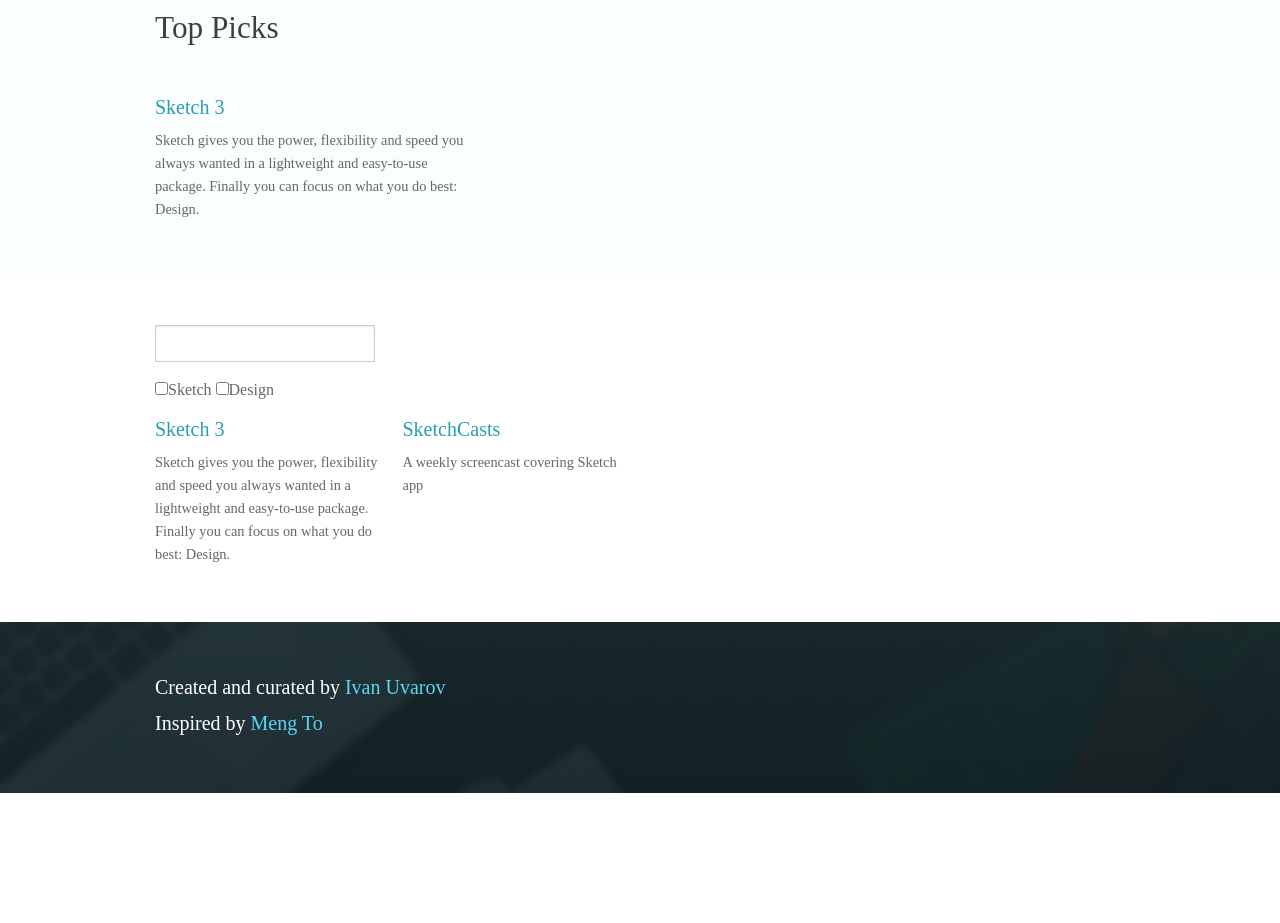
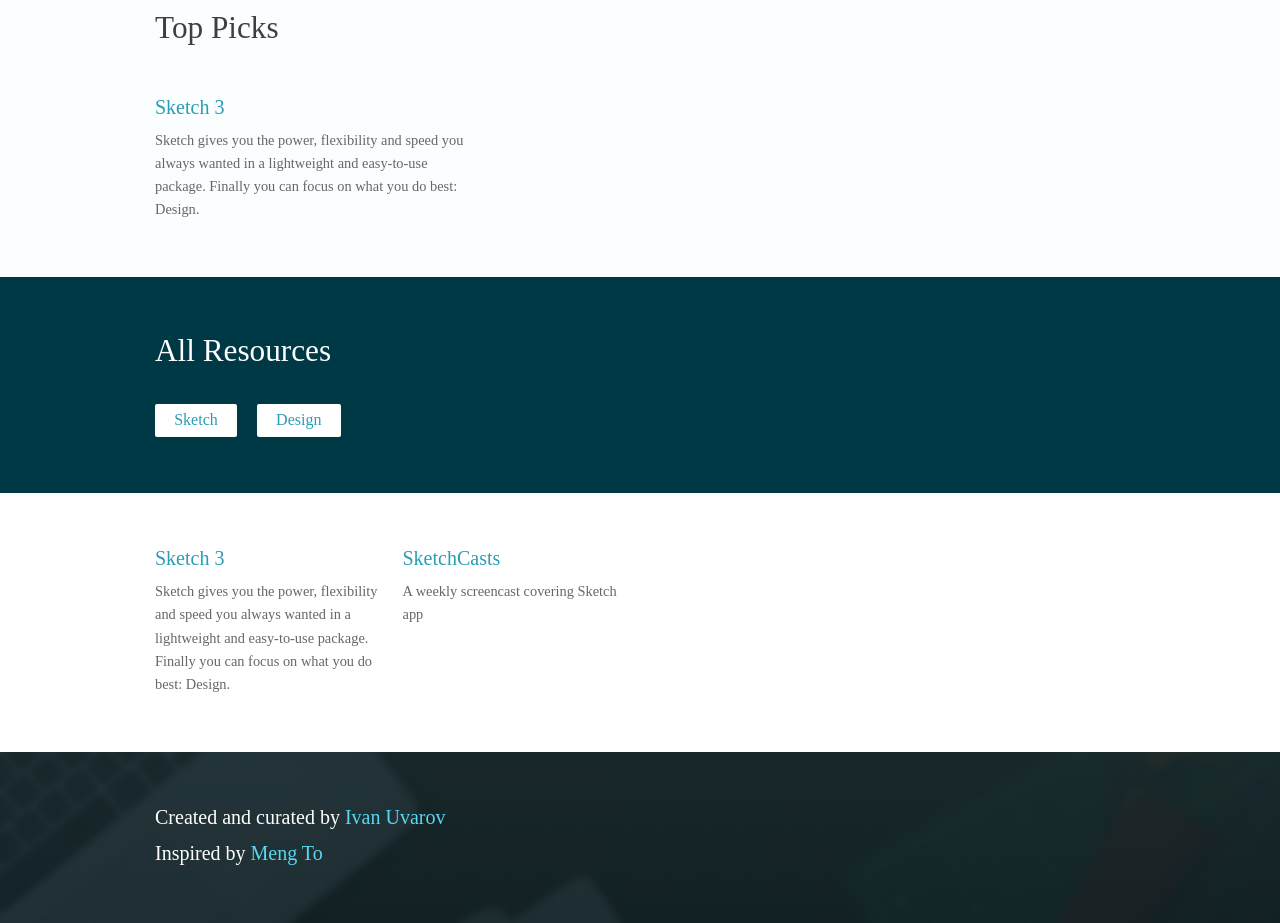
Before and after one commit to uvarov916/learning-resources, a website: page index.html in a window 1280 px wide. Shown: the part 586-1509 px from the top of the page. Before the commit the page ends 1379 px from the top, so only its background shows below. Drawn offline with Linux system fonts and the light colour scheme.

Commit message:
Built and styled tag filtering

```diff
--- a/index.html
+++ b/index.html
@@ -50,16 +50,22 @@
         </div></div>
       </section>
 
-      <section class="content-section">
-        <div class="filters">
-          <div class="row">
-            <div class="search-box small-12 medium-3 large-3 columns">
-              <input type="text" ng-model="searchRes">
-              <input type="checkbox" data-ng-model='search.tag1' data-ng-true-value='sketch' data-ng-false-value='' />Sketch
-        <input type="checkbox" data-ng-model='search.tag2' data-ng-true-value='design' data-ng-false-value='' />Design
-            </div>
+      <section class="filters">
+        <div class="row">
+          <div class="columns small-12">
+            <h2 class="section-title">All Resources</h2>
           </div>
         </div>
+        <div class="row">
+          <div class="search-box small-12 medium-3 large-3 columns">
+            <!-- <input type="text" ng-model="searchRes"> -->
+            <div class="tag-button"><label><input type="checkbox" value="0" data-ng-model='search.tag1' data-ng-true-value='sketch' data-ng-false-value='' /><span>Sketch</span></label></div>
+            <div class="tag-button"><label><input type="checkbox" value="0" data-ng-model='search.tag2' data-ng-true-value='design' data-ng-false-value=''/><span>Design</span></label></div>
+          </div>
+        </div>
+      </section>
+
+      <section class="content-section">
         <div class="row"><div class="small-12 columns">
           <ul class="small-block-grid-1 medium-block-grid-3 large-block-grid-4">
 
--- a/scss/_body.scss
+++ b/scss/_body.scss
@@ -20,3 +20,46 @@
 #top-picks {
   background-color: #FAFEFF;
 }
+
+
+.filters {
+
+  .section-title {
+    color: white;
+    margin-bottom: 1em;
+  }
+
+  background-color: #003946;
+  color: white;
+  padding: 3em 0 3.5em;
+
+  .tag-button {
+
+    display: inline-block;
+    margin-right: 1em;
+
+    &:hover {
+      // hover styles
+    }
+
+    label span {
+      display: block;
+      text-align: center;
+      font-size: 1rem;
+      padding: .3em 1.2em;
+      border-radius: 2px;
+      background-color: white;
+      color: $dark-blue-font-color;
+    }
+
+    label input {
+      display: none;
+    }
+
+    input:checked + span{
+      background-color: $light-red-background-color;
+      color: white;
+    }
+  }
+
+}
--- a/scss/_variables.scss
+++ b/scss/_variables.scss
@@ -1,3 +1,5 @@
 // Colors
 $light-blue-link-color: #59D6F1;
+$dark-blue-font-color: #2A9CB4;
+$light-red-background-color: #FF6961;
 $white-font-color: white;
```
Also changed, not shown: css/app.css, 1 other file.
